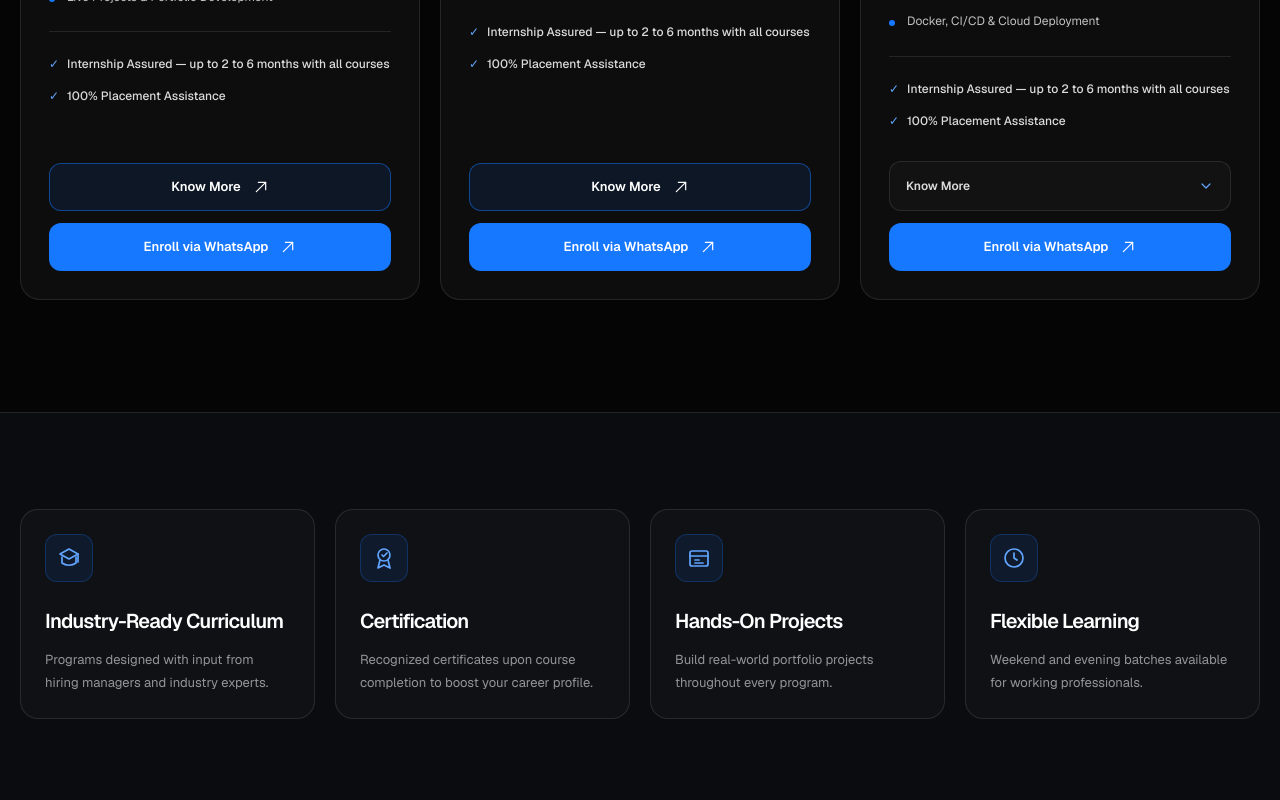
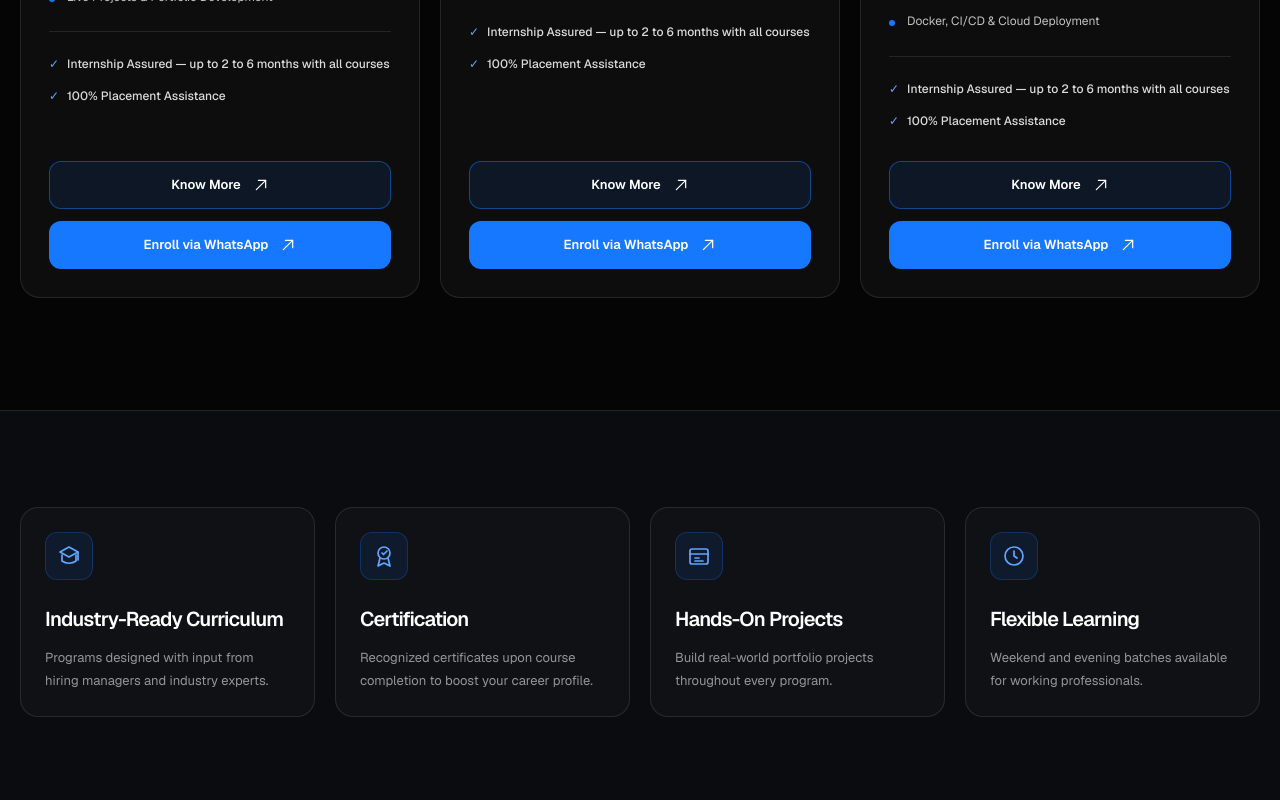
Before and after one commit to amnas-cubixmet/cubixmet, a Next.js app: page /ventures/academy in a window 1280 px wide. Shown: the part 1520-2320 px from the top of the page. Built offline with nearby package versions, Linux system fonts and the light colour scheme.

Commit message:
feat: link Python Full Stack Know More button to Academy program detail page

```diff
--- a/app/ventures/academy/page.tsx
+++ b/app/ventures/academy/page.tsx
@@ -280,9 +280,13 @@ export default function CubixmetAcademyPage() {
                     <p className="flex items-start gap-2 text-[12px] font-medium leading-6 text-white/85"><span className="text-[#62a5ff]" aria-hidden="true">✓</span>100% Placement Assistance</p>
                   </div>
                   <div className="mt-auto pt-7">
-                    {(program.id === "graphic-design" || program.id === "digital-marketing") ? (
+                    {(program.id === "graphic-design" || program.id === "digital-marketing" || program.id === "python-full-stack") ? (
                       <a
-                        href={program.id === "graphic-design" ? "/ventures/academy/graphic-designing-content-creation" : "/ventures/academy/advanced-digital-marketing-automation"}
+                        href={program.id === "graphic-design"
+                          ? "/ventures/academy/graphic-designing-content-creation"
+                          : program.id === "digital-marketing"
+                            ? "/ventures/academy/advanced-digital-marketing-automation"
+                            : "/ventures/academy/python-full-stack-development-ai-vibe-coding"}
                         aria-label={`Know more about ${program.title}`}
                         className="mb-3 inline-flex min-h-12 w-full items-center justify-center gap-3 rounded-[12px] border border-[#1677FF]/50 bg-[#1677FF]/10 px-4 text-[13px] font-semibold text-white transition-colors duration-200 hover:border-[#1677FF] hover:bg-[#1677FF]/25 focus-visible:outline-2 focus-visible:outline-offset-2 focus-visible:outline-[#1677FF]"
                       >
```
